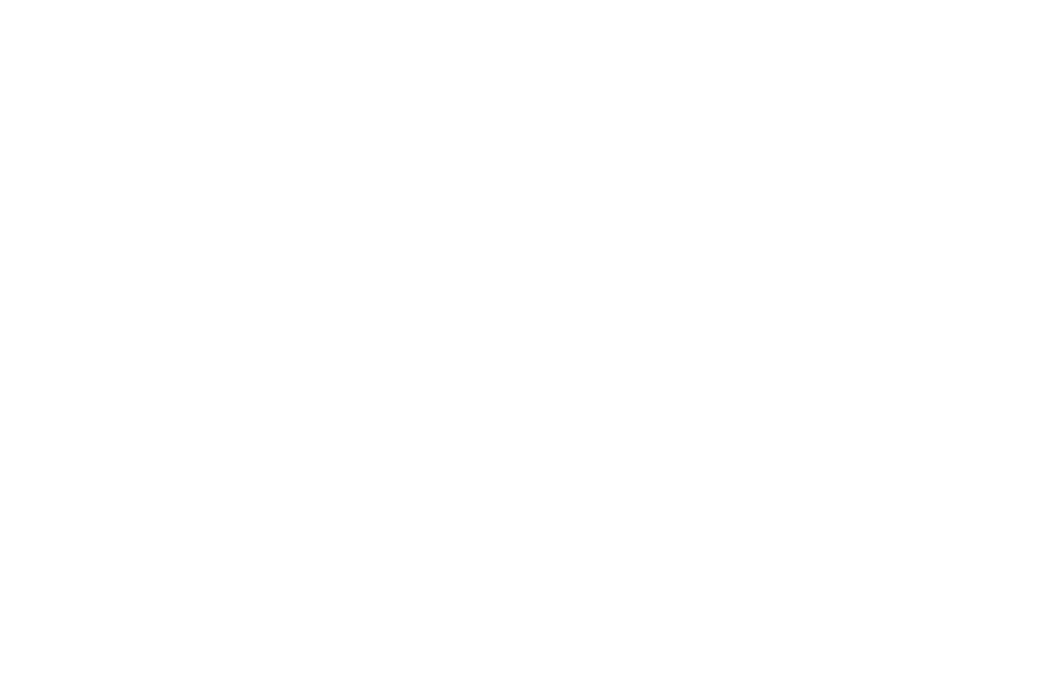
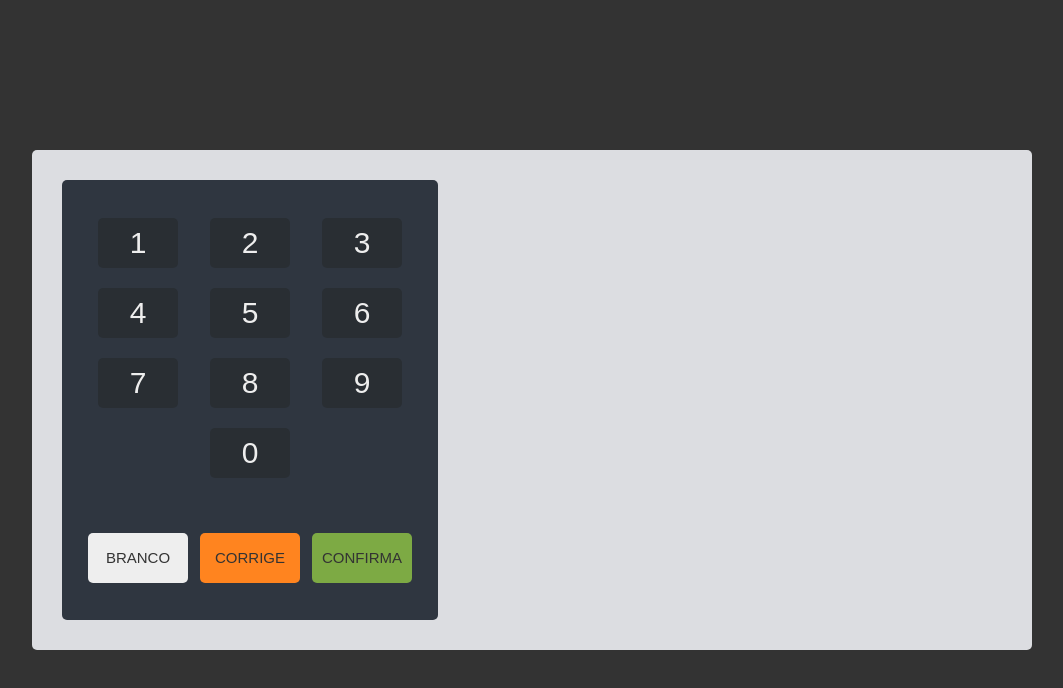
Before and after one commit to Emerson-lab/urna-eletronica, a Vue app: page / in a window 1280 px wide. Shown: the top 688 px of the page, without its empty margins (108-1171 px from the left). Built offline with nearby package versions, Linux system fonts and the light colour scheme.

Commit message:
componente teclado

```diff
--- a/src/App.vue
+++ b/src/App.vue
@@ -1,20 +1,39 @@
 <template>
-<div id="app"></div>
-
+  <div id="app">
+    <div class="urna">
+      <Teclado />
+    </div>
+  </div>
 </template>
 
 <script>
-import "@/css/global.css"
+import "@/css/global.css";
+import Teclado from "@/components/Teclado.vue";
 
 export default {
-  name: 'App',
+  name: "App",
   components: {
-  }
-}
+    Teclado,
+  },
+};
 </script>
 
 <style>
 #app {
+  background-color: var(--background-color);
+  width: 100%;
+  height: 100%;
+  display: flex;
+  justify-content: center;
+  align-items: center;
+}
 
+.urna {
+  width: 1000px;
+  height: 500px;
+  background-color: var(--ballot-box-background-color);
+  padding: 30px;
+  border-radius: 5px;
+  display: flex;
 }
 </style>
--- /dev/null
+++ b/src/components/Teclado.vue
@@ -0,0 +1,92 @@
+<template>
+  <div class="urna-teclado">
+    <div class="urna-teclado-numerico">
+      <div class="urna-teclado-numerico-linha">
+        <button>1</button>
+        <button>2</button>
+        <button>3</button>
+      </div>
+      <div class="urna-teclado-numerico-linha">
+        <button>4</button>
+        <button>5</button>
+        <button>6</button>
+      </div>
+      <div class="urna-teclado-numerico-linha">
+        <button>7</button>
+        <button>8</button>
+        <button>9</button>
+      </div>
+      <div class="urna-teclado-numerico-linha">
+        <button>0</button>
+      </div>
+    </div>
+    <div class="urna-teclado-acoes">
+      <button class="btn-branco">branco</button>
+      <button class="btn-corrige">corrige</button>
+      <button class="btn-confirma">confirma</button>
+    </div>
+  </div>
+</template>
+
+<script>
+export default {
+  name: "Teclado",
+};
+</script>
+
+<style scoped>
+.urna-teclado {
+  width: 40%;
+  height: 100%;
+  background-color: var(--ballot-box-keyboard-color);
+  border-radius: 5px;
+  padding: 20px;
+  display: flex;
+  flex-direction: column;
+  justify-content: space-around;
+}
+
+.urna-teclado-numerico-linha {
+  display: flex;
+  justify-content: space-around;
+  margin-bottom: 20px;
+}
+
+.urna-teclado-numerico {
+  width: 100%;
+
+}
+
+.urna-teclado-numerico button {
+  background-color: var(--ballot-box-keyboard-button-color);
+  color: var(--light-text-color);
+  font-size: 30px;
+  border-radius: 5px;
+  width: 80px;
+  height: 50px;
+}
+
+.urna-teclado-acoes {
+  display: flex;
+  justify-content: space-around;
+}
+
+.urna-teclado-acoes button {
+  color: var(--dark-text-color);
+  font-size: 15px;
+  border-radius: 5px;
+  width: 30%;
+  height: 50px;
+  text-transform: uppercase;
+}
+
+.btn-branco {
+  background-color: var(--ballot-box-white-button-color);
+}
+.btn-corrige {
+  background-color: var(--ballot-box-correct-button-color);
+}
+.btn-confirma {
+  background-color: var(--ballot-box-confirm-button-color);
+}
+</style>
```
